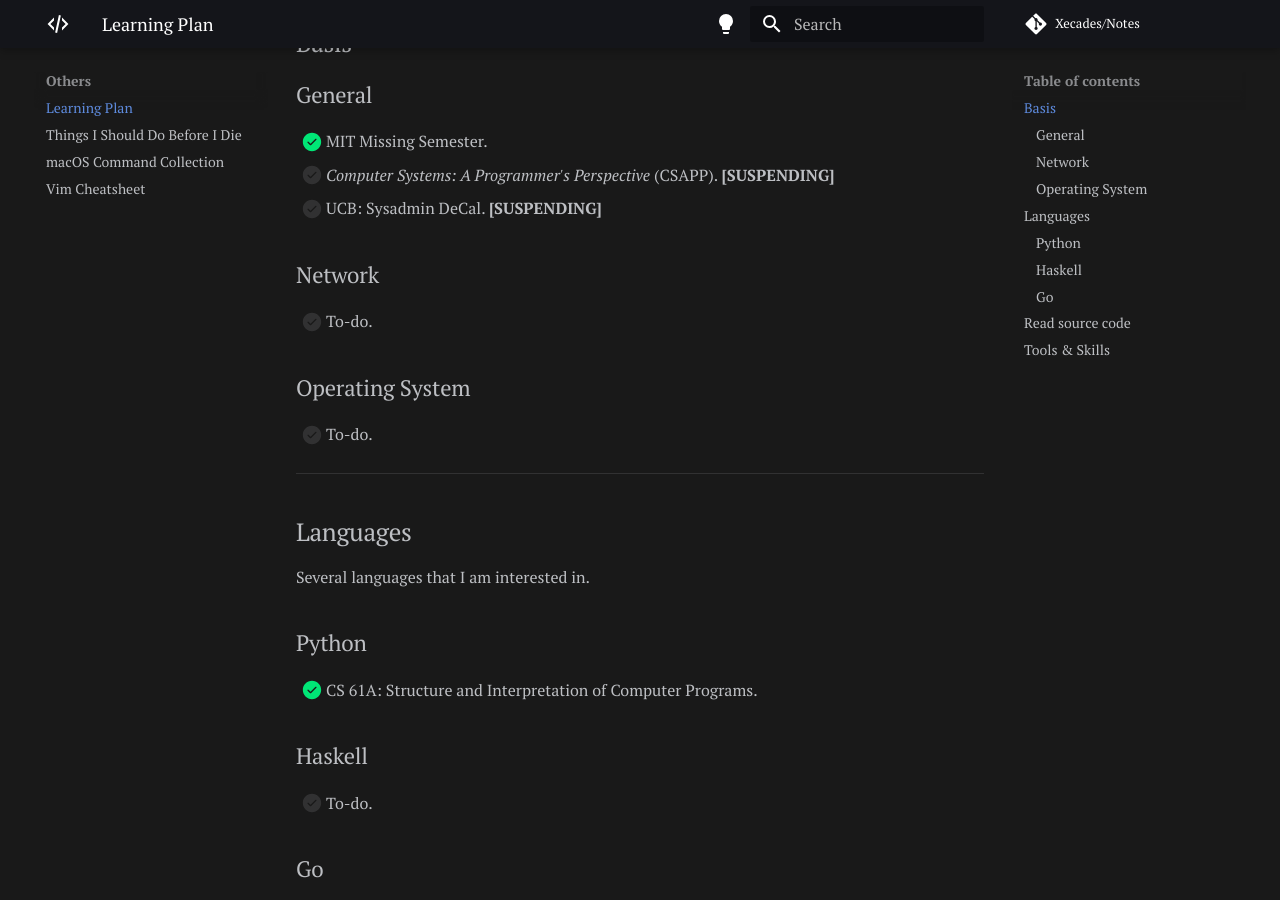
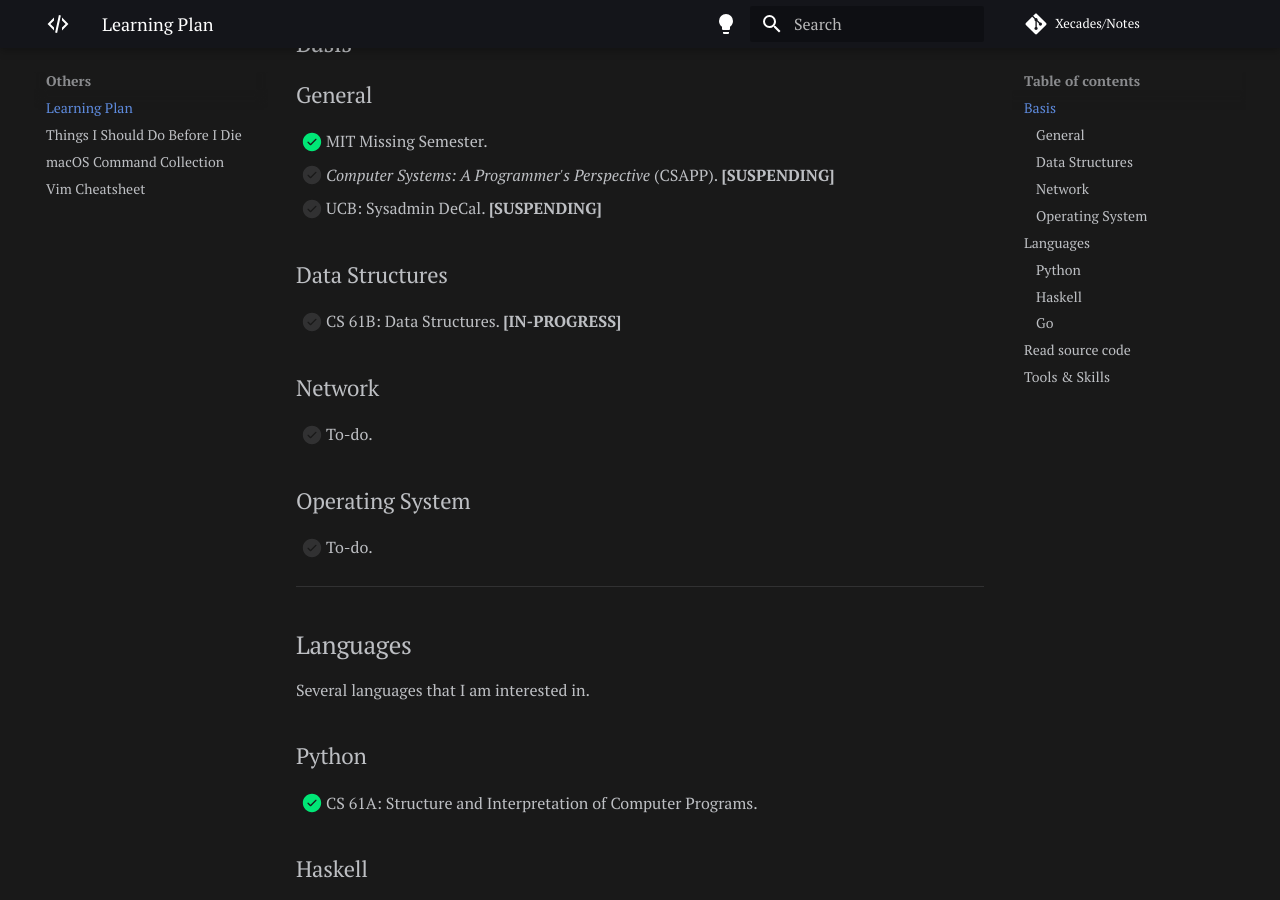
Before and after one commit to Xecades/Notes, an MkDocs documentation site: the page built from docs/others/learning-plan.md, in a window 1280 px wide and 900 px high, scrolled down 320 px. Built offline with MkDocs 1.6.1 and Material for MkDocs 9.7.7, drawn with Linux system fonts in a browser that asks for light colours; comment, search, counter and statistics services are not loaded.

Commit message:
docs: add CS 61B into learning plan

```diff
--- a/docs/others/learning-plan.md
+++ b/docs/others/learning-plan.md
@@ -15,6 +15,10 @@ comments: true
  - [x] MIT Missing Semester.
  - [ ] *Computer Systems: A Programmer's Perspective* (CSAPP). **[SUSPENDING]**
  - [ ] UCB: Sysadmin DeCal. **[SUSPENDING]**
+
+### Data Structures
+
+ - [ ] CS 61B: Data Structures. **[IN-PROGRESS]**
 
 ### Network
 
```
